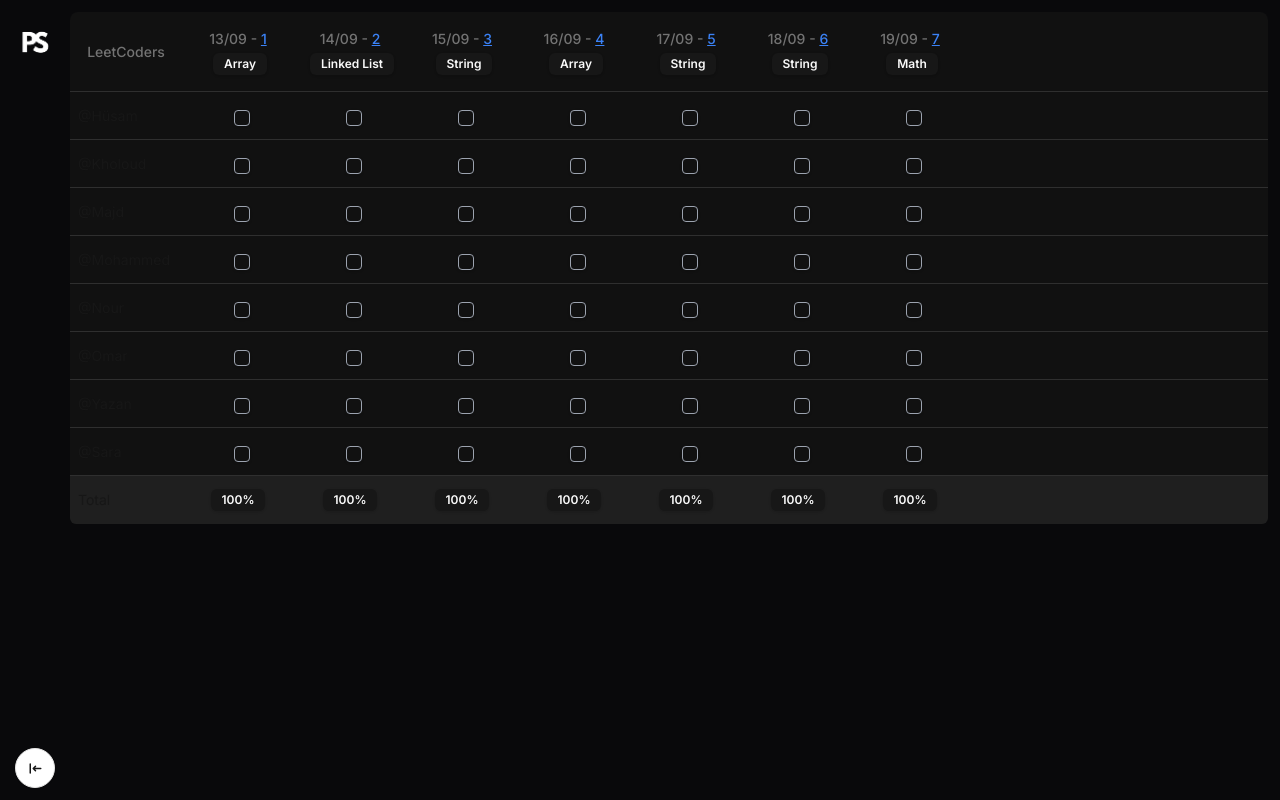
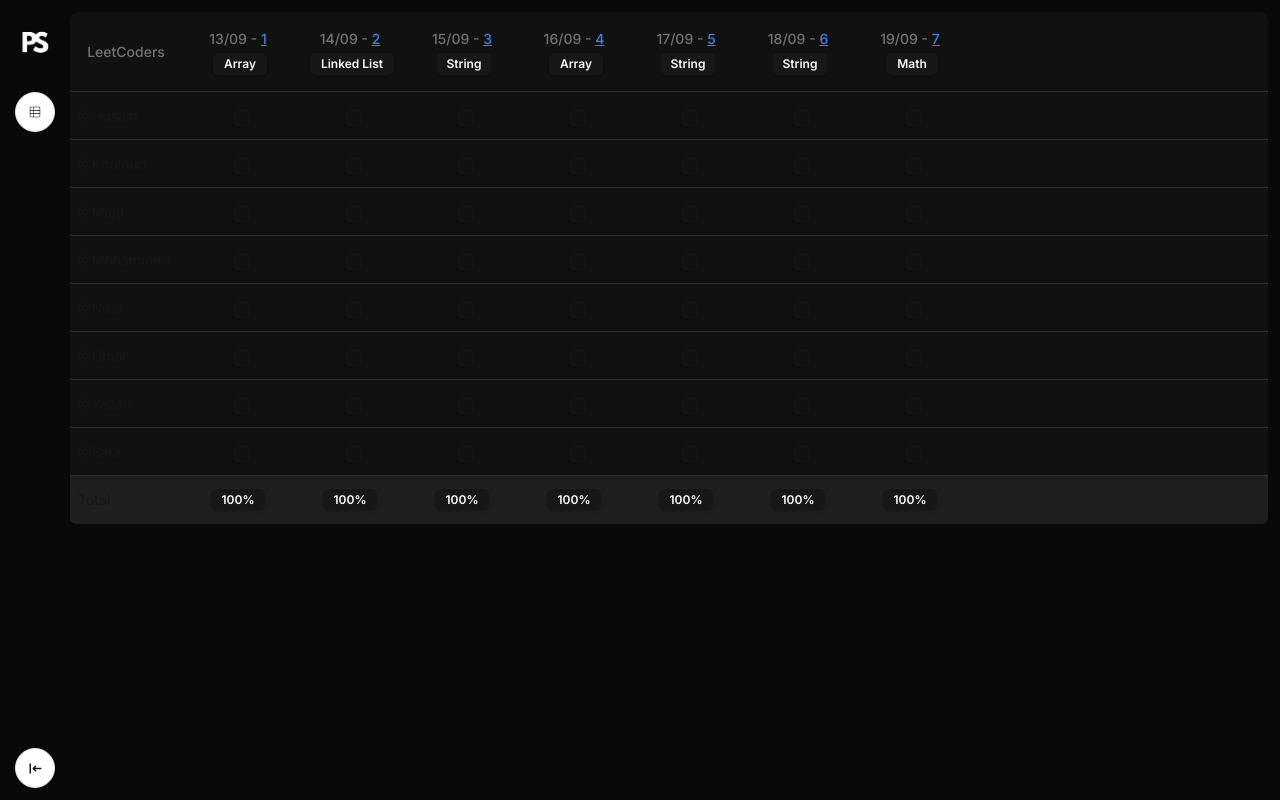
Before and after one commit to PS-Track/PSTrackApp, a Next.js app: page / in a window 1280 px wide. Built offline with nearby package versions, Linux system fonts and the light colour scheme; no server answers.

Commit message:
feat: implement settings page

```diff
--- a/src/app/(main)/page.tsx
+++ b/src/app/(main)/page.tsx
@@ -62,7 +62,7 @@ const leetCoders = ['@Hüsam', '@Kholoud', '@Majd', '@Mohammed', '@Nour', '@Omar
 export default function Home() {
   return (
     <>
-      <Table className="rounded-lg bg-[#17171799]">
+      <Table className="bg-gray rounded-lg">
         <TableHeader className="overflow-hidden rounded-t-md">
           <TableRow className="sticky top-0 flex h-20 items-center overflow-hidden rounded-t-md border-b border-[#2f2f2f] hover:overflow-hidden hover:bg-[#2f2f2f]">
             {/** LeetCoders **/}
--- a/src/app/profile/page.tsx
+++ /dev/null
@@ -1,3 +0,0 @@
-export default function Page() {
-  return <h1>profile page</h1>
-}
--- /dev/null
+++ b/src/app/settings/layout.tsx
@@ -0,0 +1,13 @@
+import React from 'react'
+
+import Aside from '@/components/layout/Aside'
+
+export default function MainLayout({ children }: { children: React.ReactNode }) {
+  return (
+    <main className="bg-dark grid h-screen grid-cols-[70px_1fr] overflow-hidden">
+      <Aside />
+
+      <div className="overflow-scroll py-3 pr-3">{children}</div>
+    </main>
+  )
+}
--- /dev/null
+++ b/src/app/settings/page.tsx
@@ -0,0 +1,14 @@
+import Heading from '@/components/global/Heading'
+
+export default function Page() {
+  return (
+    <div className="container mx-auto h-full">
+      <Heading>Settings</Heading>
+
+      <div className="bg-gray grid grid-cols-5 rounded-lg p-4">
+        <div className="col-span-1 border-r">side</div>
+        <div className="col-span-4 px-8">settings</div>
+      </div>
+    </div>
+  )
+}
--- a/src/components/UserMenu.tsx
+++ b/src/components/UserMenu.tsx
@@ -1,4 +1,5 @@
 import Image from 'next/image'
+import { useRouter } from 'next/navigation'
 
 import { useAuthHook } from '@/hooks/auth/useAuthHook'
 
@@ -15,6 +16,7 @@ import {
 } from '@/components/ui/dropdown-menu'
 
 export function UserMenu() {
+  const router = useRouter()
   const { user, handleLogOut, isLoading } = useAuthHook()
 
   return (
@@ -39,11 +41,10 @@ export function UserMenu() {
         <DropdownMenuLabel>Hi, {user?.user_metadata.first_name}</DropdownMenuLabel>
         <DropdownMenuSeparator />
         <DropdownMenuGroup>
-          <DropdownMenuItem>
-            Profile
-            <DropdownMenuShortcut>⇧⌘P</DropdownMenuShortcut>
-          </DropdownMenuItem>
-          <DropdownMenuItem>
+          <DropdownMenuItem
+            className="cursor-pointer"
+            onClick={() => router.push('/settings')}
+          >
             Settings
             <DropdownMenuShortcut>⌘S</DropdownMenuShortcut>
           </DropdownMenuItem>
--- /dev/null
+++ b/src/components/global/Heading.tsx
@@ -0,0 +1,3 @@
+export default function Heading({ children }: { children: string }) {
+  return <h1 className="pb-5 pt-10 text-3xl font-medium">{children}</h1>
+}
--- a/src/components/layout/Aside.tsx
+++ b/src/components/layout/Aside.tsx
@@ -3,26 +3,27 @@
 import Image from 'next/image'
 
 import { useAuthHook } from '@/hooks/auth/useAuthHook'
+
+import LogoutBtn from '@/components/LogoutBtn'
 import { UserMenu } from '@/components/UserMenu'
-import LogoutBtn from '@/components/LogoutBtn'
+import Navigation from '@/components/layout/Navigation'
 
 export default function Aside() {
   const { user } = useAuthHook()
 
   return (
     <aside className="flex h-screen flex-col justify-between bg-[#09090b] py-3">
-      <a
-        href="/"
-        className="mx-auto"
-      >
+      <div className="mx-auto">
         <Image
           src="/icon-white.png"
           width={60}
           height={60}
-          alt=""
+          alt="PSTrack Logo"
           className="aspect-square"
         />
-      </a>
+      </div>
+
+      <Navigation />
 
       <div className="flex items-center justify-center">
         {!!user ? <UserMenu /> : <LogoutBtn />}
--- /dev/null
+++ b/src/components/layout/Navigation.tsx
@@ -0,0 +1,23 @@
+import { useRouter } from 'next/navigation'
+import { CiViewTable } from 'react-icons/ci'
+
+import { Button } from '@/components/ui/button'
+
+// todo: add custom bg on router.pathname
+
+export default function Navigation() {
+  const router = useRouter()
+
+  return (
+    <div className="flex w-full flex-1 justify-center pt-5">
+      <Button
+        size="icon"
+        variant="outline"
+        className="hover:bg-gray mx-auto h-[40px] w-[40px] overflow-hidden rounded-full p-0"
+        onClick={() => router.push('/')}
+      >
+        <CiViewTable />
+      </Button>
+    </div>
+  )
+}
--- a/tailwind.config.ts
+++ b/tailwind.config.ts
@@ -11,6 +11,7 @@ const config: Config = {
     extend: {
       colors: {
         dark: '#09090b',
+        gray: '#17171799',
         background: 'var(--background)',
         foreground: 'var(--foreground)',
       },
```
